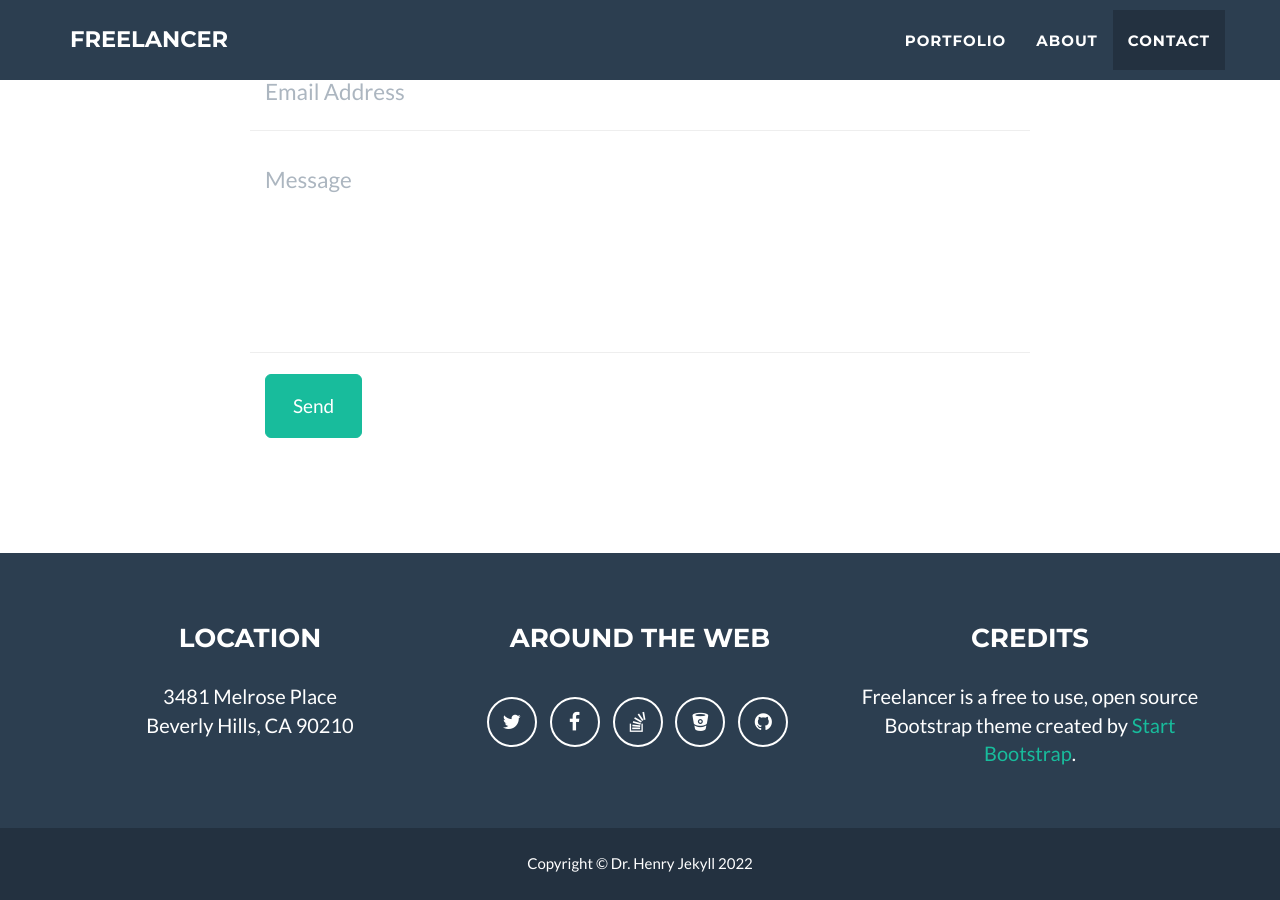
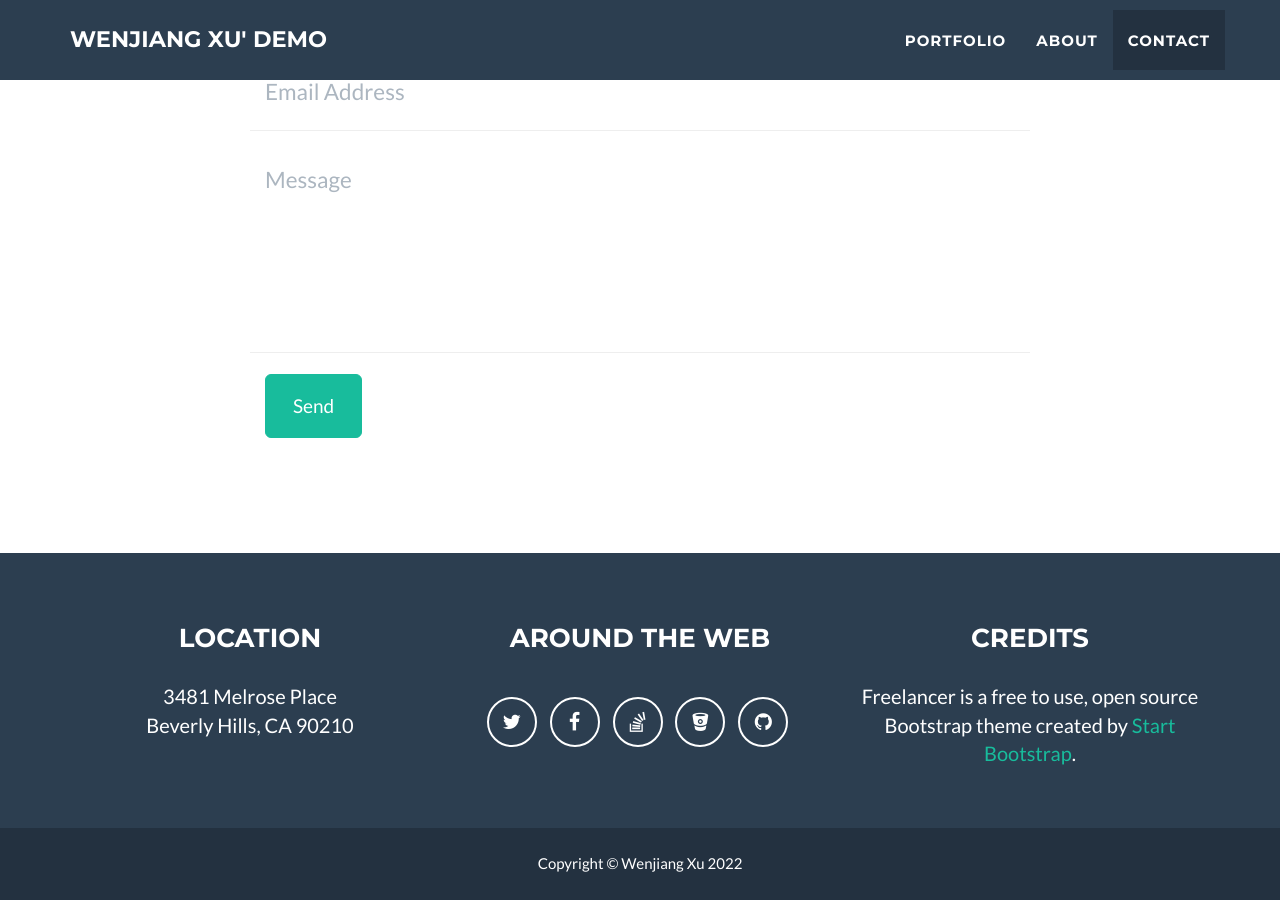
Before and after one commit to scac59414/scac59414.github.io, a Jekyll site: the page built from _posts/2014-07-18-project-1.markdown, in a window 1280 px wide and 900 px high, scrolled down 2492 px. Built offline with Jekyll 4.4.1, drawn with Linux system fonts in a browser that asks for light colours; some of the changed text lies outside the part shown.

Commit message:
a 3rd tests

```diff
--- a/_config.yml
+++ b/_config.yml
@@ -1,5 +1,5 @@
 # Site settings
-title: Freelancer
+title: Wenjiang Xu' Demo
 email: your-email@domain.com
 url: https://github.com/jeromelachaud/freelancer-theme
 description: "Write an awesome description for your new site here. You can edit this line in _config.yml. It will appear in your document head meta (for Google search results) and in your feed.xml site description."
@@ -32,7 +32,7 @@ color:
 
 # Footer settings
 footer:
-  copyright: Dr. Henry Jekyll
+  copyright: Wenjiang Xu
   location: Location
   social: Around the Web
   credits: Credits
```
